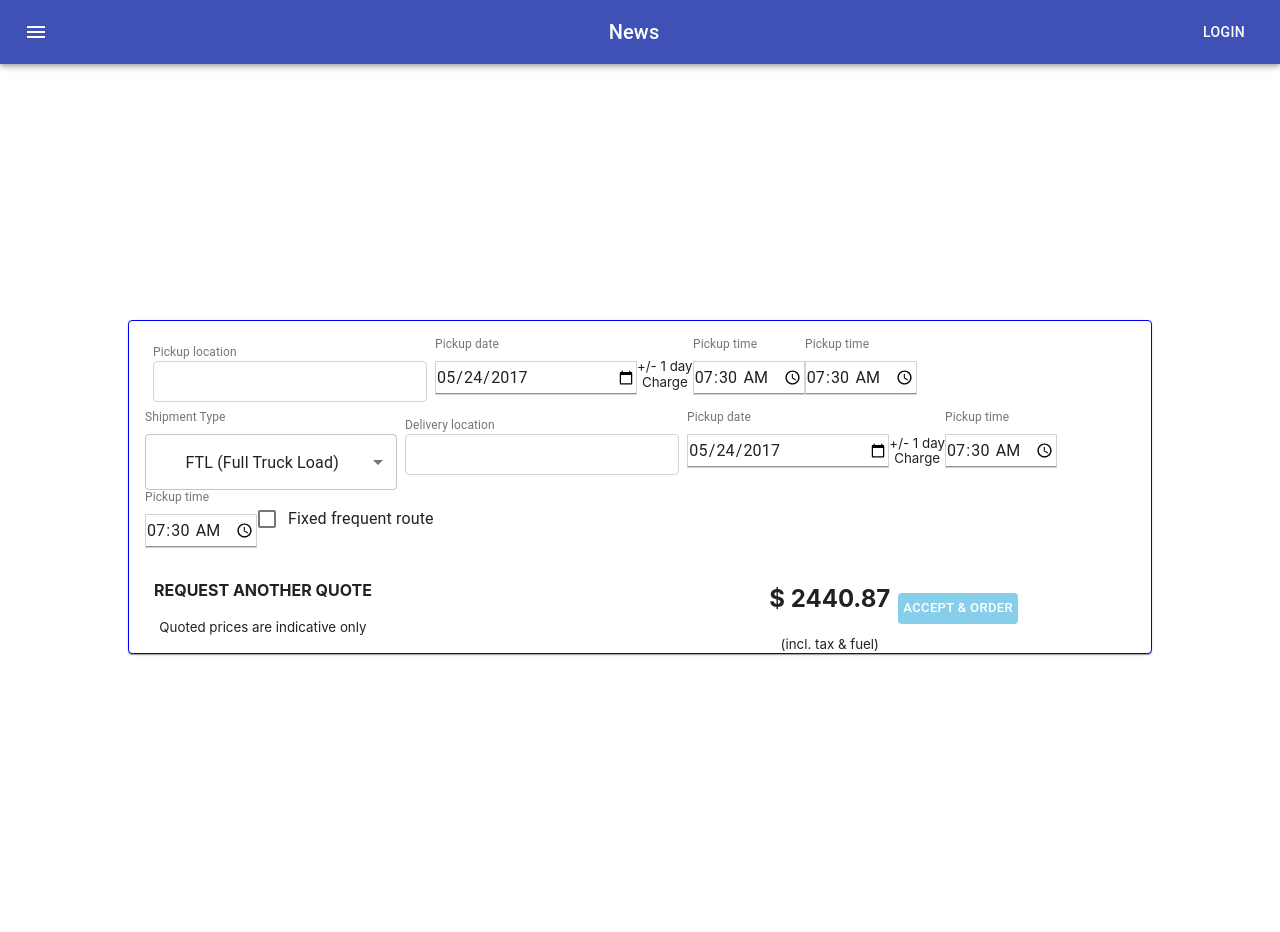
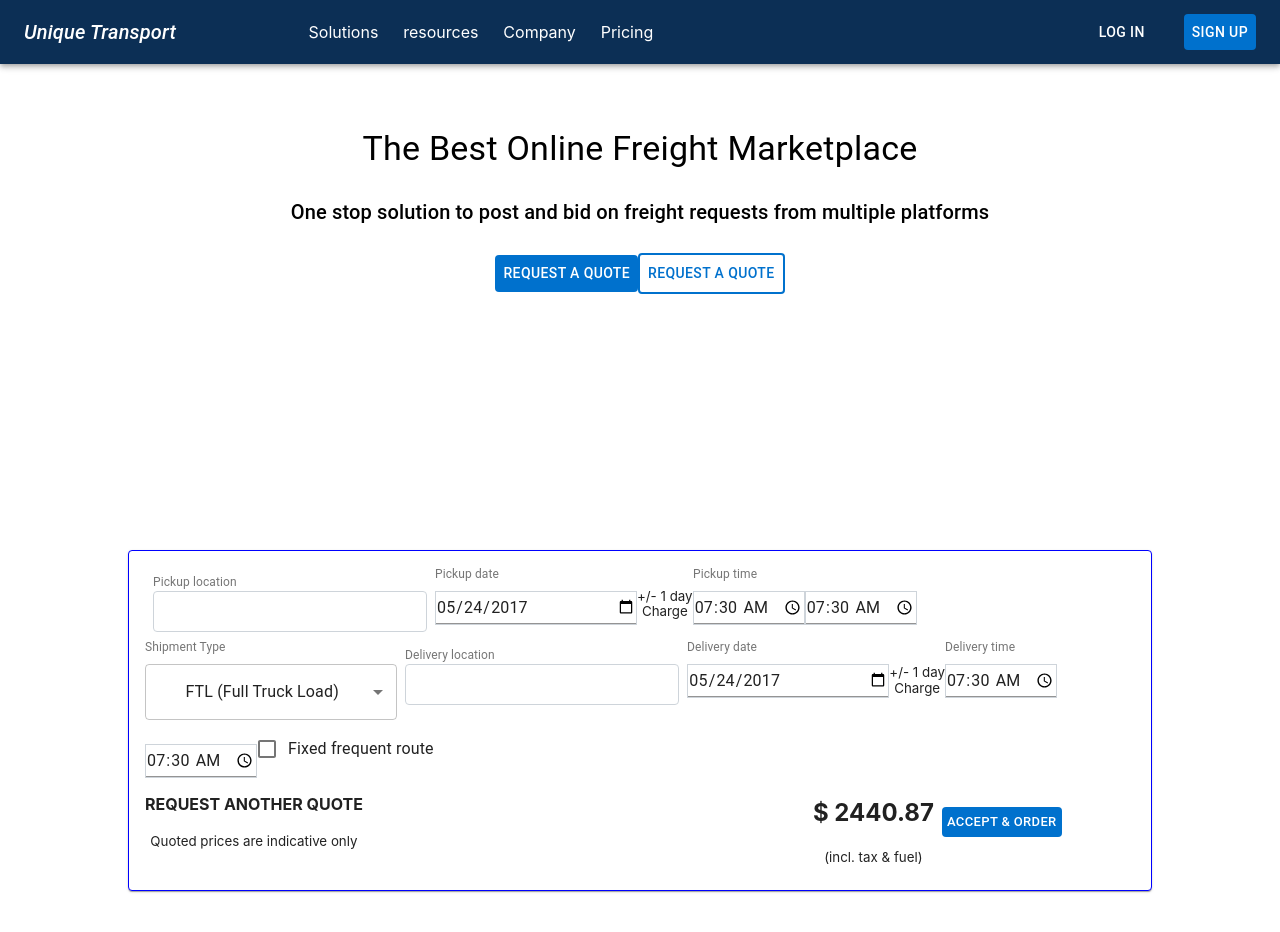
Before and after one commit to nayeemahmed43/react-redux-setup, a React (Create React App) app: page / in a window 1280 px wide. Shown: the top 932 px of the page. Before the commit the page ends 800 px from the top, so only its background shows below. Built offline with nearby package versions, Linux system fonts and the light colour scheme.

Commit message:
design add

```diff
--- a/src/components/Basic/DateBox.js
+++ b/src/components/Basic/DateBox.js
@@ -16,20 +16,21 @@ const useStyles = makeStyles((theme) => ({
   },
 }));
 
-export default function DatePickers() {
+export default function DatePickers(props) {
   const classes = useStyles();
 
   return (
     <form className={classes.container} noValidate>
       <FormControl>
         <InputLabel shrink htmlFor="bootstrap-input">
-          Pickup date
+          {props.label}
          </InputLabel>
         <TextField
           id="date"
           type="date"
           defaultValue="2017-05-24"
           className={classes.textField}
+          onChange={props.handleDate}
           InputLabelProps={{
             shrink: true,
           }}
--- a/src/components/Basic/DropDownInput.js
+++ b/src/components/Basic/DropDownInput.js
@@ -34,7 +34,7 @@ const useStyles = makeStyles((theme) => ({
   },
 }));
 
-export default function MultilineTextFields() {
+export default function MultilineTextFields(props) {
   const classes = useStyles();
   const [shipmentType, setShipmentType] = useState('FTL (Full Truck Load)');
 
@@ -55,7 +55,7 @@ export default function MultilineTextFields() {
                   //defaultValue="FTL (Full Truck Load)"
                   className={classes.textField}
                   value={shipmentType}
-                  onChange={handleChange}
+                  onChange={props.handleChange}
                   variant="outlined"
                 >
                   {shipmentTypes.map((option) => (
--- a/src/components/Basic/NavBar.js
+++ b/src/components/Basic/NavBar.js
@@ -10,13 +10,20 @@ import MenuIcon from '@material-ui/icons/Menu';
 const useStyles = makeStyles((theme) => ({
     root: {
       flexGrow: 1,
+      background: "rgb(12 47 85)"
     },
-    menuButton: {
-      marginRight: theme.spacing(2),
+    menu: {
+      display: 'flex',
+      width: '30%',
+      justifyContent: 'space-around',
+      marginLeft: theme.spacing(15),
     },
     title: {
-      flexGrow: 1,
+      flexGrow: 0.5,
     },
+    fontStyle: {
+      fontStyle: 'italic'
+    }
   }));
 
 const NavBar = () => {
@@ -24,15 +31,23 @@ const NavBar = () => {
 
     return (
         <div>
-            <AppBar position="static">
+            <AppBar position="static" className={classes.root}>
                 <Toolbar>
-                    <IconButton edge="start" className={classes.menuButton} color="inherit" aria-label="menu">
+                    {/* <IconButton edge="start" className={classes.menuButton} color="inherit" aria-label="menu">
                         <MenuIcon />
-                    </IconButton>
-                    <Typography variant="h6" className={classes.title}>
-                        News
+                    </IconButton> */}
+                    <Typography className={classes.fontStyle} variant="h6" >
+                        Unique Transport
                     </Typography>
-                    <Button color="inherit">Login</Button>
+
+                    <div className={classes.menu}>
+                      <p>Solutions</p>
+                      <p>resources</p>
+                      <p>Company</p>
+                      <p>Pricing</p>
+                    </div>
+                    <Button color="inherit" style={{marginLeft: "auto"}}>LOG IN</Button>
+                    <Button color="inherit" style={{background: "rgb(0 113 205)", marginLeft:"30px"}}>SIGN UP</Button>
                 </Toolbar>
             </AppBar>
         </div>
--- a/src/components/Basic/TimeBox.js
+++ b/src/components/Basic/TimeBox.js
@@ -15,19 +15,20 @@ const useStyles = makeStyles((theme) => ({
   },
 }));
 
-export default function TimePickers() {
+export default function TimePickers(props) {
   const classes = useStyles();
 
   return (
       <form className={classes.container} noValidate>
           <FormControl>
               <InputLabel shrink htmlFor="bootstrap-input">
-                  Pickup time
+                  {props.label}
               </InputLabel>
               <TextField
                   id="time"
                   type="time"
                   defaultValue="07:30"
+                  onChange={props.handleTime}
                   className={classes.textField}
                   InputLabelProps={{
                       shrink: true,
--- a/src/components/Home.js
+++ b/src/components/Home.js
@@ -1,4 +1,4 @@
-import React from 'react';
+import React, { useState } from 'react';
 import { fade, withStyles, makeStyles } from '@material-ui/core/styles';
 import Card from '@material-ui/core/Card';
 import CardActions from '@material-ui/core/CardActions';
@@ -61,17 +61,6 @@ const useStyles = makeStyles((theme) => ({
         display: 'flex',
         flexWrap: 'wrap',
     },
-    formFooter: {
-      display: 'flex',
-      justifyContent: 'space-between',
-      marginLeft: '25px',
-      marginRight: '125px',
-    },
-    // bullet: {
-    //     display: 'inline-block',
-    //     margin: '0 2px',
-    //     transform: 'scale(0.8)',
-    // },
     title: {
         fontSize: 14,
     },
@@ -86,62 +75,117 @@ const useStyles = makeStyles((theme) => ({
 
 const Home = () => {
     const classes = useStyles();
-    //const bull = <span className={classes.bullet}>•</span>;
+    const [freightData, setFreightData] = useState({
+      pickupLocation:"",
+      deliveryLocation:"",
+      pickupDate:"",
+      deliveryDate:"",
+      pickupStartingTime:"",
+      pickupEndingTime:"",
+      deliveryStartingTime:"",
+      deliveryEndingTime:"",
+      shipmentType:""
+    });
+
+    function handleSubmit(e) {
+      e.preventDefault()
+      console.log(freightData)
+
+    }
 
     return (
       <div>
         <NavBar />
+        <Typography variant="h4" style={{marginTop: "5%"}}>
+          The Best Online Freight Marketplace
+        </Typography>
+        <Typography variant="h6" style={{marginTop: "2%",marginBottom: "2%"}}>
+          One stop solution to post and bid on freight requests from multiple platforms
+        </Typography>
+        <Button style={{ backgroundColor: "rgb(0 113 205)", color: "#fff" }}>request a quote</Button>
+        <Button style={{ color: "rgb(0 113 205)", border: "2px solid rgb(0 113 205)" }}>request a quote</Button>
         <Card className={classes.root}>
           <CardContent>
-            <form className={classes.form} noValidate>
+            <form className={classes.form} noValidate onSubmit={handleSubmit}>
               {/* <CustomizedInputs /> */}
               <FormControl className={classes.margin}>
                 <InputLabel shrink htmlFor="bootstrap-input" className={classes.inputLabel}>
                   Pickup location
                 </InputLabel>
-                <BootstrapInput id="bootstrap-input" />
+                <BootstrapInput
+                id="bootstrap-input"
+                value= {freightData.pickupLocation}
+                //name="pickupLocation"
+                onChange={(e) => setFreightData({...freightData,pickupLocation: e.target.value})}
+                />
               </FormControl>
-              <DatePickers />
+              <DatePickers
+              label="Pickup date"
+              //name="pickupDate"
+              //value={freightData.pickupDate}
+              handleDate={(e) => setFreightData({...freightData,pickupDate: e.target.value})}
+              />
               <div style={{margin: 'auto 0', lineHeight: "90%"}}>
                 <small>+/- 1 day</small> <br/>
                 <small>Charge</small>
               </div>
-              <TimePickers />
-              <TimePickers />
-              <MultilineTextFields />
+              <TimePickers
+              label="Pickup time"
+              handleTime={(e) => setFreightData({...freightData,pickupStartingTime: e.target.value})}
+              />
+              <TimePickers
+              handleTime={(e) => setFreightData({...freightData,pickupEndingTime: e.target.value})}
+              />
+              <MultilineTextFields
+              handleChange={(e) => setFreightData({...freightData, shipmentType: e.target.value})}
+              />
               <FormControl className={classes.margin}>
                 <InputLabel shrink htmlFor="bootstrap-input" className={classes.inputLabel}>
                   Delivery location
                 </InputLabel>
-                <BootstrapInput id="bootstrap-input" />
+                <BootstrapInput
+                id="bootstrap-input"
+                //value= {freightData.deliveryLocation}
+                //name="pickupLocation"
+                onChange={(e) => setFreightData({...freightData,deliveryLocation: e.target.value})}
+                />
               </FormControl>
-              <DatePickers />
+              <DatePickers
+              label="Delivery date"
+              handleDate={(e) => setFreightData({...freightData,deliveryDate: e.target.value})}
+              />
               <div style={{margin: 'auto 0', lineHeight: "90%"}}>
                 <small>+/- 1 day</small> <br/>
                 <small>Charge</small>
               </div>
-              <TimePickers />
-              <TimePickers />
+              <TimePickers
+              label="Delivery time"
+              handleTime={(e) => setFreightData({...freightData,deliveryStartingTime: e.target.value})}
+              />
+              <TimePickers
+              handleTime={(e) => setFreightData({...freightData,pickupEndingTime: e.target.value})}
+              />
               <CheckboxLabels />
-            </form>
-          </CardContent>
-          <div className={classes.formFooter}>
+              <div style={{display: 'flex',justifyContent: 'space-between'}}>
           <div>
             <p><b>REQUEST ANOTHER QUOTE</b></p>
             <small>Quoted prices are indicative only</small>
           </div>
 
-          <div style={{display:'flex', justifyContent:'space-between'}}>
+          <div style={{display:'flex', marginLeft:"450px"}}>
             <div>
               <h2>$ 2440.87</h2>
               <small>(incl. tax & fuel)</small>
             </div>
             <CardActions>
-            <Button size="small" style={{ backgroundColor: "skyblue", color: "#fff" }}>ACCEPT & ORDER</Button>
+            <Button size="small" style={{ backgroundColor: "rgb(0 113 205)", color: "#fff" }} type="submit">ACCEPT & ORDER</Button>
           </CardActions>
           </div>
 
           </div>
+            </form>
+          </CardContent>
+
         </Card>
       </div>
     );
```
